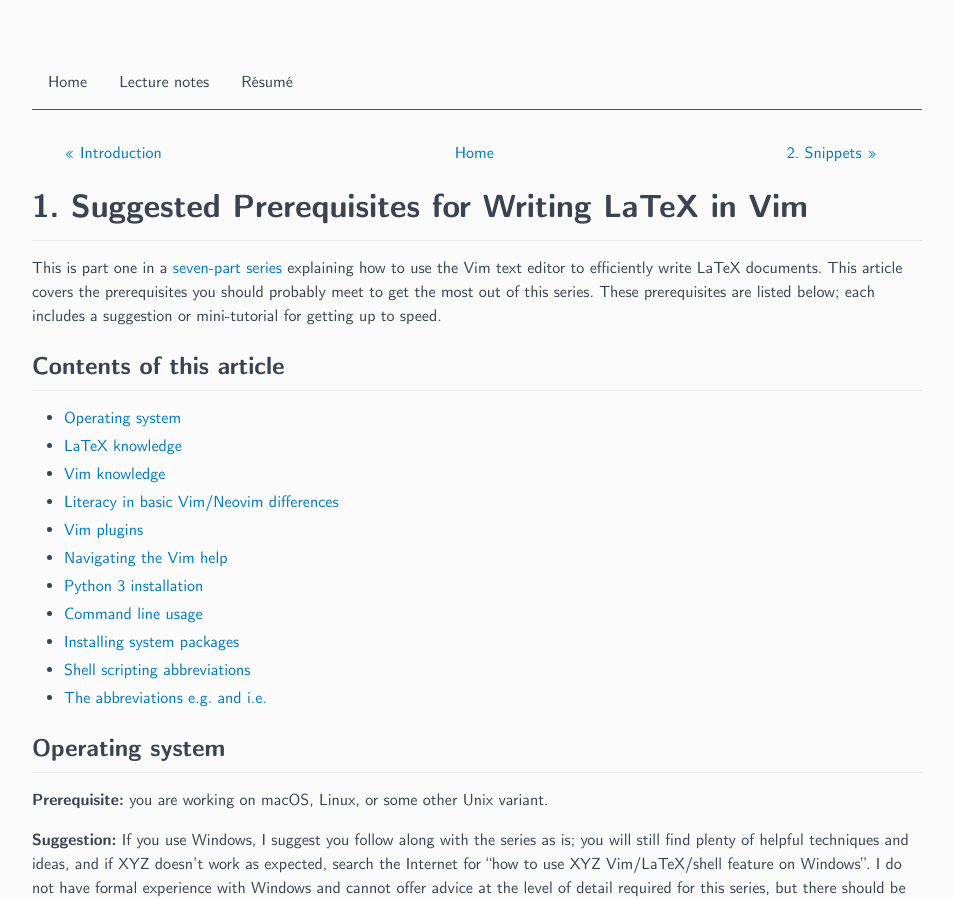
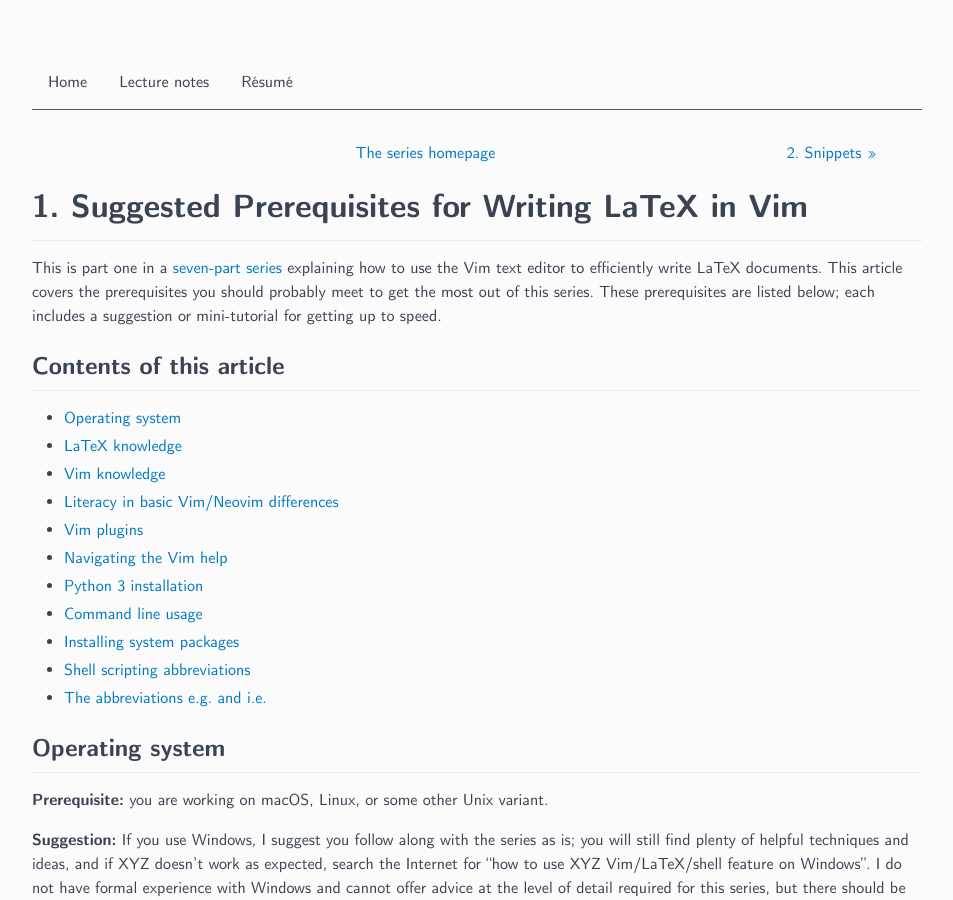
Before and after one commit to ejmastnak/ejmastnak.github.io, a Jekyll site: the page built from tutorials/vim-latex/prerequisites.md, in a window 1280 px wide and 900 px high. Shown: the whole window, without its empty margins (163-1116 px from the left). Built offline with Jekyll 4.4.1, drawn with Linux system fonts in a browser that asks for light colours; some of the changed text lies outside the part shown.

Commit message:
Make some minor edits

```diff
--- a/_includes/vim-latex-navbar.html
+++ b/_includes/vim-latex-navbar.html
@@ -2,7 +2,7 @@
   <header>
     <ul>
       <li><a href="/tutorials/vim-latex/{{ page.prev-filename }}.html">{{ page.prev-display-name }}</a></li>
-      <li><a href="/tutorials/vim-latex/intro.html">Home</a></li>
+      <li><a href="/tutorials/vim-latex/intro.html">The series homepage</a></li>
       <li><a href="/tutorials/vim-latex/{{ page.next-filename }}.html">{{ page.next-display-name }}</a></li>
     </ul>
   </header>
--- a/tutorials/vim-latex/prerequisites.md
+++ b/tutorials/vim-latex/prerequisites.md
@@ -2,7 +2,7 @@
 title: Prerequisites for Vim-LaTeX Workflows \| Vim and LaTeX Series Part 1
 
 prev-filename: "intro"
-prev-display-name: "« Introduction"
+prev-display-name: ""
 next-filename: "ultisnips"
 next-display-name: "2. Snippets »"
 
```
Also changed, not shown: tutorials/vim-latex/compilation.md (+1 -1 lines), tutorials/vim-latex/ftplugin.md (+1 -0 lines), tutorials/vim-latex/intro.md (+1 -1 lines), tutorials/vim-latex/ultisnips.md (+1 -1 lines).
